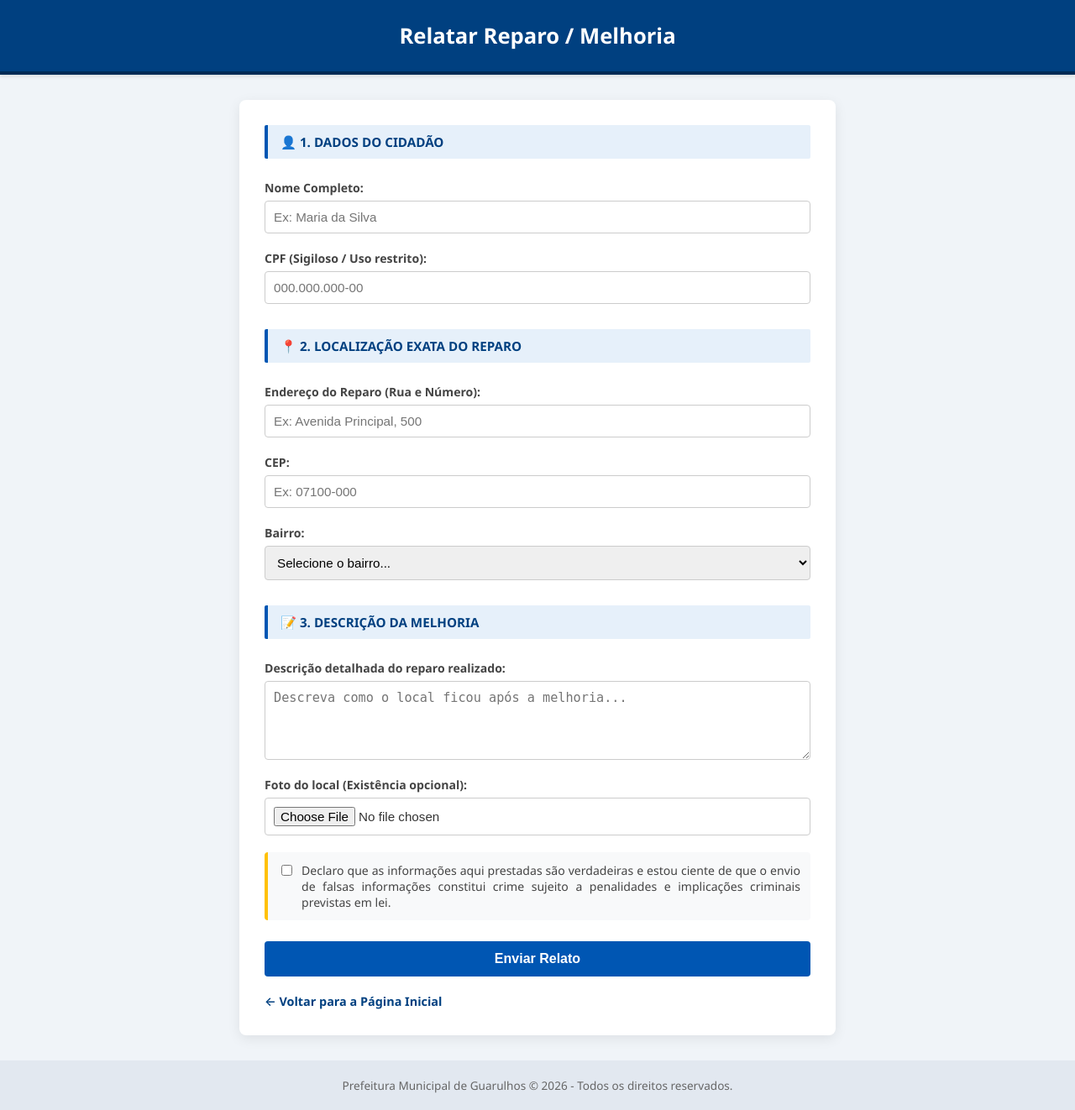
After one commit to BiancaJamas/sistema-buraco-zero1, a Flask app: page /reparo in a window 1280 px wide. The commit adds this page. Shown: the whole page at 84% size. Run offline with Flask 3, Linux system fonts and the light colour scheme.

Commit message:
Atualizar documentacao e ajustes finais do projeto

```diff
--- a/app.py
+++ b/app.py
@@ -1,9 +1,15 @@
 from flask import Flask, render_template, request, redirect, url_for, session, jsonify
 import sqlite3
 import os
+from dotenv import load_dotenv
+
+# Carrega as variáveis de ambiente do arquivo .env
+load_dotenv()
 
 app = Flask(__name__)
-app.secret_key = 'chave_secreta_buraco_zero'  # Necessário para controlar o login por sessão
+
+# Chave secreta protegida e puxada de forma segura pelo .env
+app.secret_key = os.getenv('SECRET_KEY')
 
 UPLOAD_FOLDER = 'static/uploads'
 app.config['UPLOAD_FOLDER'] = UPLOAD_FOLDER
@@ -14,6 +20,8 @@ if not os.path.exists(UPLOAD_FOLDER):
 def init_db():
     conn = sqlite3.connect('database.db')
     cursor = conn.cursor()
+
+    # Tabela de Denúncias
     cursor.execute('''
         CREATE TABLE IF NOT EXISTS denuncias (
             id INTEGER PRIMARY KEY AUTOINCREMENT,
@@ -37,6 +45,18 @@ def init_db():
         cursor.execute('ALTER TABLE denuncias ADD COLUMN longitude REAL')
     except sqlite3.OperationalError:
         pass
+
+    # Tabela nova para armazenar os Reparos / Feedbacks de melhoria dos cidadãos
+    cursor.execute('''
+        CREATE TABLE IF NOT EXISTS reparos (
+            id INTEGER PRIMARY KEY AUTOINCREMENT,
+            localizacao TEXT NOT NULL,
+            bairro TEXT NOT NULL,
+            descricao TEXT NOT NULL,
+            foto_path TEXT,
+            status TEXT DEFAULT 'Aguardando Validação'
+        )
+    ''')
 
     conn.commit()
     conn.close()
@@ -80,6 +100,34 @@ def denuncia():
 
     return render_template('denuncia.html')
 
+# --- ROTA PARA O RELATAR REPARO ---
+@app.route('/reparo', methods=['GET', 'POST'])
+def reparo():
+    if request.method == 'POST':
+        localizacao = request.form.get('localizacao')
+        bairro = request.form.get('bairro')
+        descricao = request.form.get('descricao')
+
+        foto = request.files.get('foto')
+        foto_path = None
+        if foto and foto.filename != '':
+            foto_path = os.path.join(app.config['UPLOAD_FOLDER'], 'reparo_' + foto.filename)
+            foto.save(foto_path)
+
+        conn = sqlite3.connect('database.db')
+        cursor = conn.cursor()
+        cursor.execute('''
+            INSERT INTO reparos (localizacao, bairro, descricao, foto_path)
+            VALUES (?, ?, ?, ?)
+        ''', (localizacao, bairro, descricao, foto_path))
+        conn.commit()
+        conn.close()
+
+        return redirect(url_for('index'))
+
+    return render_template('reparo.html')
+
+# --- PAINEL PÚBLICO ---
 @app.route('/painel')
 def painel():
     conn = sqlite3.connect('database.db')
@@ -95,16 +143,18 @@ def painel():
     conn.close()
     return render_template('painel.html', denuncias=denuncias, ranking_bairros=ranking_bairros)
 
-# --- ROTAS DE AUTENTICAÇÃO E ADMINISTRAÇÃO ---
+# --- ROTAS DE AUTENTICAÇÃO E ADMINISTRAÇÃO (COM AS 3 ABAS) ---
 
 @app.route('/login', methods=['GET', 'POST'])
 def login():
     erro = None
     if request.method == 'POST':
         senha_digitada = request.form.get('senha')
-        if senha_digitada == 'admin123':
+        senha_correta = os.getenv('ADMIN_SENHA')
+
+        if senha_digitada == senha_correta:
             session['admin_logado'] = True
-            return redirect(url_for('admin'))
+            return redirect(url_for('admin_ocorrencias'))
         else:
             erro = 'Senha incorreta. Tente novamente.'
     return render_template('login.html', erro=erro)
@@ -114,9 +164,10 @@ def logout():
     session.pop('admin_logado', None)
     return redirect(url_for('login'))
 
+# Aba 1: Novas Ocorrências (Gerenciamento de buracos)
 @app.route('/admin')
-def admin():
-    # Protege a rota: se não estiver logado, redireciona para a tela de login
+@app.route('/admin/ocorrencias')
+def admin_ocorrencias():
     if not session.get('admin_logado'):
         return redirect(url_for('login'))
 
@@ -126,11 +177,41 @@ def admin():
     cursor.execute('SELECT id, nome, cpf, localizacao, bairro, descricao, foto_path, status, latitude, longitude FROM denuncias ORDER BY id DESC')
     denuncias = cursor.fetchall()
     conn.close()
-    return render_template('admin.html', denuncias=denuncias)
+    return render_template('admin_ocorrencias.html', ocorrencias=denuncias)
+
+# Aba 2: Painel de Controle e Gestão
+@app.route('/admin/painel')
+def admin_painel():
+    if not session.get('admin_logado'):
+        return redirect(url_for('login'))
+
+    conn = sqlite3.connect('database.db')
+    conn.row_factory = sqlite3.Row
+    cursor = conn.cursor()
+    cursor.execute('SELECT COUNT(*) as total FROM denuncias')
+    total_denuncias = cursor.fetchone()['total']
+    cursor.execute('SELECT COUNT(*) as total FROM reparos')
+    total_reparos = cursor.fetchone()['total']
+    conn.close()
+
+    return render_template('admin_painel.html', total_denuncias=total_denuncias, total_reparos=total_reparos)
+
+# Aba 3: Relatos de Reparos
+@app.route('/admin/reparos')
+def admin_reparos():
+    if not session.get('admin_logado'):
+        return redirect(url_for('login'))
+
+    conn = sqlite3.connect('database.db')
+    conn.row_factory = sqlite3.Row
+    cursor = conn.cursor()
+    cursor.execute('SELECT id, localizacao, bairro, descricao, foto_path, status FROM reparos ORDER BY id DESC')
+    reparos = cursor.fetchall()
+    conn.close()
+    return render_template('admin_reparos.html', reparos=reparos)
 
 @app.route('/admin/atualizar/<int:id>', methods=['POST'])
 def atualizar_status(id):
-    # Protege a ação de atualizar: se não estiver logado, barra o acesso
     if not session.get('admin_logado'):
         return "Acesso negado", 403
 
@@ -142,7 +223,7 @@ def atualizar_status(id):
     conn.commit()
     conn.close()
 
-    return redirect(url_for('admin'))
+    return redirect(url_for('admin_ocorrencias'))
 
 # ---------------------------------------------
 
--- /dev/null
+++ b/templates/reparo.html
@@ -0,0 +1,164 @@
+<!DOCTYPE html>
+<html lang="pt-BR">
+<head>
+    <meta charset="UTF-8">
+    <meta name="viewport" content="width=device-width, initial-scale=1.0">
+    <title>Buraco Zero - Relatar Reparo</title>
+    <style>
+        :root { --primary: #004080; --primary-dark: #002b55; --accent: #0056b3; --bg: #f0f4f8; --card-bg: #ffffff; --text: #333333; }
+        body { font-family: 'Segoe UI', system-ui, -apple-system, sans-serif; background-color: var(--bg); margin: 0; color: var(--text); display: flex; flex-direction: column; min-height: 100vh; }
+        header { background: var(--primary); color: white; padding: 25px 20px; text-align: center; border-bottom: 4px solid #002b55; box-shadow: 0 2px 4px rgba(0,0,0,0.1); }
+        header h1 { margin: 0; font-size: 1.6rem; font-weight: 700; }
+
+        .container { max-width: 650px; margin: 30px auto; padding: 30px; background: var(--card-bg); border-radius: 8px; box-shadow: 0 4px 15px rgba(0,0,0,0.08); }
+
+        form { display: flex; flex-direction: column; gap: 20px; text-align: left; }
+
+        .secao-titulo {
+            background-color: #e6f0fa;
+            color: var(--primary);
+            padding: 10px 15px;
+            font-weight: 700;
+            font-size: 0.95rem;
+            border-left: 4px solid var(--accent);
+            border-radius: 2px;
+            margin-bottom: 5px;
+        }
+
+        .campo-grupo { display: flex; flex-direction: column; gap: 6px; }
+
+        label { font-weight: 600; font-size: 0.88rem; color: #444; }
+
+        input[type="text"], select, textarea, input[type="file"] { width: 100%; padding: 10px; border: 1px solid #ccc; border-radius: 4px; font-size: 0.95rem; box-sizing: border-box; }
+
+        input[type="text"]:focus, select:focus, textarea:focus { border-color: var(--accent); outline: none; box-shadow: 0 0 5px rgba(0,86,179,0.3); }
+
+        .aviso-legal { background-color: #f8f9fa; border-left: 4px solid #ffc107; padding: 12px; font-size: 0.82rem; color: #555; text-align: justify; border-radius: 4px; }
+        .aviso-legal label { display: flex; align-items: flex-start; gap: 8px; cursor: pointer; font-weight: normal; }
+
+        .btn-enviar { background: var(--accent); color: white; padding: 12px; border: none; border-radius: 4px; font-weight: 600; font-size: 1rem; cursor: pointer; transition: background 0.2s; margin-top: 5px; }
+        .btn-enviar:hover { background: var(--primary-dark); }
+
+        .voltar { display: inline-block; margin-top: 20px; color: var(--primary); text-decoration: none; font-weight: 600; font-size: 0.9rem; }
+        .voltar:hover { text-decoration: underline; }
+
+        footer { margin-top: auto; text-align: center; padding: 20px; color: #666666; font-size: 0.85rem; background: #e2e8f0; }
+    </style>
+</head>
+<body>
+    <header>
+        <h1>Relatar Reparo / Melhoria</h1>
+    </header>
+
+    <div class="container">
+        <form action="{{ url_for('reparo') }}" method="POST" enctype="multipart/form-data">
+
+            <!-- SEÇÃO 1: DADOS DO CIDADÃO -->
+            <div class="secao-titulo">👤 1. DADOS DO CIDADÃO</div>
+
+            <div class="campo-grupo">
+                <label for="nome">Nome Completo:</label>
+                <input type="text" id="nome" name="nome" required placeholder="Ex: Maria da Silva">
+            </div>
+
+            <div class="campo-grupo">
+                <label for="cpf">CPF (Sigiloso / Uso restrito):</label>
+                <input type="text" id="cpf" name="cpf" required placeholder="000.000.000-00">
+            </div>
+
+            <!-- SEÇÃO 2: LOCALIZAÇÃO DO REPARO -->
+            <div class="secao-titulo" style="margin-top: 10px;">📍 2. LOCALIZAÇÃO EXATA DO REPARO</div>
+
+            <!-- Endereço da rua e número primeiro -->
+            <div class="campo-grupo">
+                <label for="localizacao">Endereço do Reparo (Rua e Número):</label>
+                <input type="text" id="localizacao" name="localizacao" required placeholder="Ex: Avenida Principal, 500">
+            </div>
+
+            <!-- CEP embaixo para preenchimento manual -->
+            <div class="campo-grupo">
+                <label for="cep">CEP:</label>
+                <input type="text" id="cep" name="cep" required placeholder="Ex: 07100-000" maxlength="9">
+            </div>
+
+            <div class="campo-grupo">
+                <label for="bairro">Bairro:</label>
+                <select id="bairro-select" name="bairro_select" required onchange="verificarOutroBairro(this)">
+                    <option value="">Selecione o bairro...</option>
+                    <option value="Cabuçu">Cabuçu</option>
+                    <option value="Cecap">Cecap</option>
+                    <option value="Centro">Centro</option>
+                    <option value="Cocaia">Cocaia</option>
+                    <option value="Bonsucesso">Bonsucesso</option>
+                    <option value="Cumbica">Cumbica</option>
+                    <option value="Gopoúva">Gopoúva</option>
+                    <option value="Inocoop">Inocoop</option>
+                    <option value="Itapegica">Itapegica</option>
+                    <option value="Jardim Presidente Dutra">Jardim Presidente Dutra</option>
+                    <option value="Jardim Tranquilidade">Jardim Tranquilidade</option>
+                    <option value="Maia">Maia</option>
+                    <option value="Paraventi">Paraventi</option>
+                    <option value="Pimentas">Pimentas</option>
+                    <option value="Ponte Grande">Ponte Grande</option>
+                    <option value="Taboão">Taboão</option>
+                    <option value="Torres Tibagy">Torres Tibagy</option>
+                    <option value="Vila Augusta">Vila Augusta</option>
+                    <option value="Vila Endres">Vila Endres</option>
+                    <option value="Vila Galvão">Vila Galvão</option>
+                    <option value="Outro">Outro (Digitar manualmente)</option>
+                </select>
+
+                <!-- Campo de texto que aparece caso selecione "Outro" -->
+                <input type="text" id="bairro-manual" name="bairro" placeholder="Digite o nome do bairro" style="display: none; margin-top: 8px;">
+            </div>
+
+            <!-- SEÇÃO 3: DESCRIÇÃO DO REPARO -->
+            <div class="secao-titulo" style="margin-top: 10px;">📝 3. DESCRIÇÃO DA MELHORIA</div>
+
+            <div class="campo-grupo">
+                <label for="descricao">Descrição detalhada do reparo realizado:</label>
+                <textarea id="descricao" name="descricao" rows="4" required placeholder="Descreva como o local ficou após a melhoria..."></textarea>
+            </div>
+
+            <div class="campo-grupo">
+                <label for="foto">Foto do local (Existência opcional):</label>
+                <input type="file" id="foto" name="foto" accept="image/*">
+            </div>
+
+            <!-- Caixa de verificação do aviso legal -->
+            <div class="aviso-legal">
+                <label>
+                    <input type="checkbox" required style="margin-top: 3px;">
+                    <span>Declaro que as informações aqui prestadas são verdadeiras e estou ciente de que o envio de falsas informações constitui crime sujeito a penalidades e implicações criminais previstas em lei.</span>
+                </label>
+            </div>
+
+            <!-- Botão limpo e direto -->
+            <button type="submit" class="btn-enviar">Enviar Relato</button>
+        </form>
+
+        <a href="{{ url_for('index') }}" class="voltar">&larr; Voltar para a Página Inicial</a>
+    </div>
+
+    <footer>
+        Prefeitura Municipal de Guarulhos &copy; 2026 - Todos os direitos reservados.
+    </footer>
+
+    <script>
+        function verificarOutroBairro(select) {
+            var inputManual = document.getElementById('bairro-manual');
+            if (select.value === 'Outro') {
+                inputManual.style.display = 'block';
+                inputManual.required = true;
+                select.removeAttribute('name');
+                inputManual.setAttribute('name', 'bairro');
+            } else {
+                inputManual.style.display = 'none';
+                inputManual.required = false;
+                inputManual.removeAttribute('name');
+                select.setAttribute('name', 'bairro');
+            }
+        }
+    </script>
+</body>
+</html>
```
Also changed, not shown: templates/admin.html (deleted, +0 -105 lines), templates/admin_ocorrencias.html (added, +73 -0 lines), templates/admin_painel.html (added, +45 -0 lines), templates/admin_reparos.html (added, +59 -0 lines), templates/denuncia.html (+14 -19 lines), templates/index.html (+9 -2 lines), templates/painel.html (+7 -7 lines), test_app.py (+10 -0 lines), README.md, database.db.
